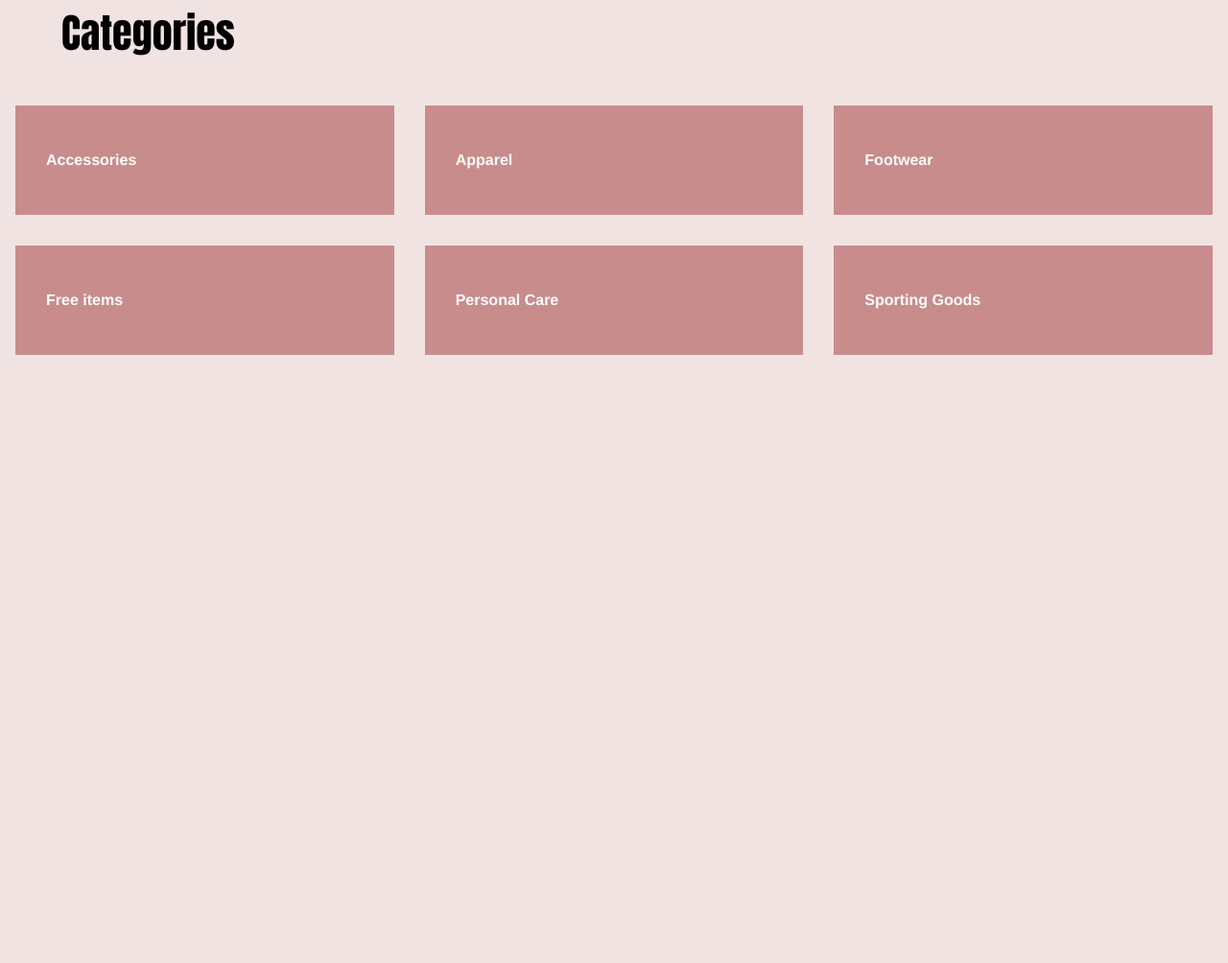
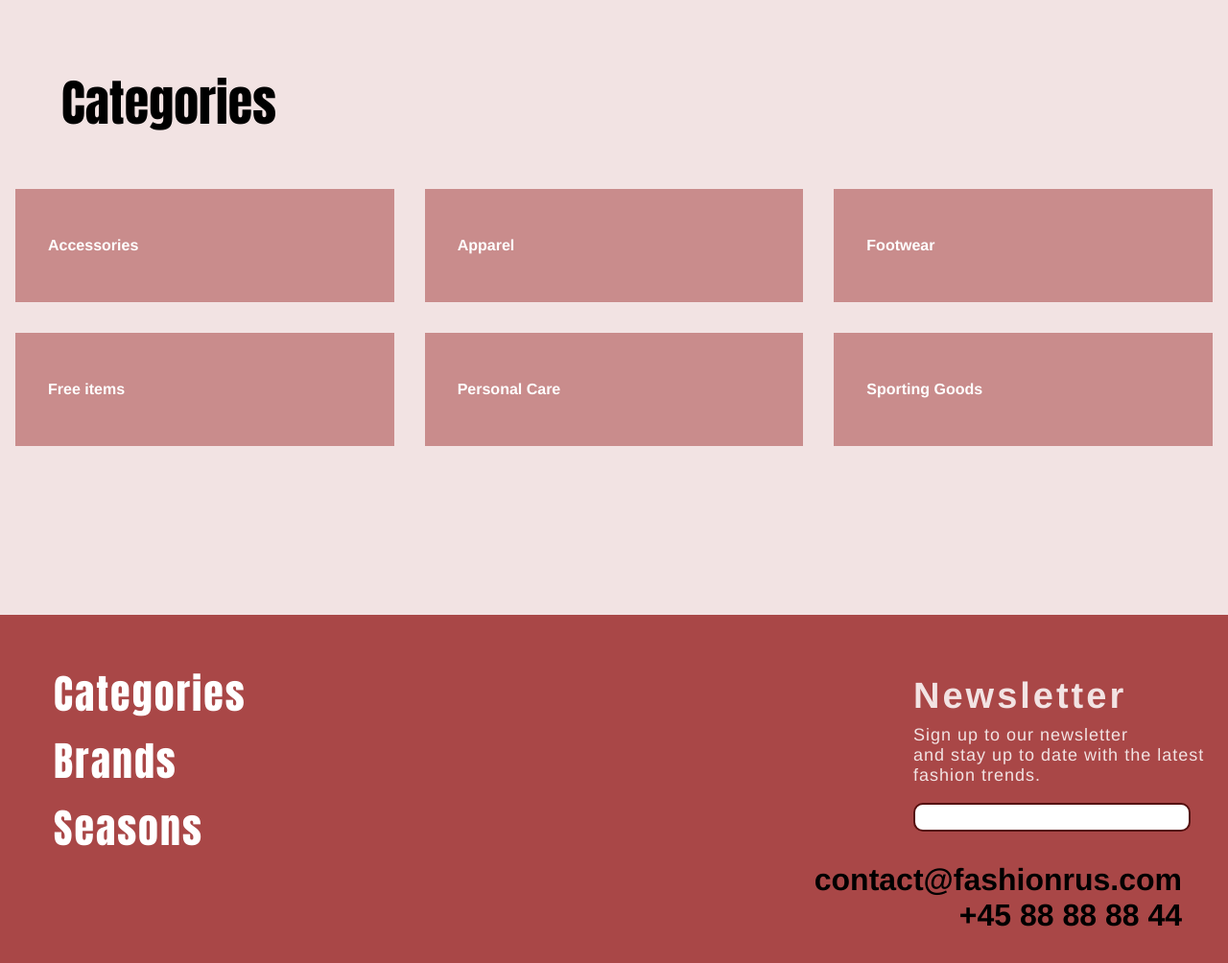
Before and after one commit to kivi0001/statisksite, a plain HTML site: page index.html in a window 1280 px wide. Shown: the part 252-1256 px from the top of the page at 96% size. Before the commit the page ends 800 px from the top, so only its background shows below. Drawn offline with Linux system fonts and the light colour scheme.

Commit message:
færdig global style og opstart af produktliste

```diff
--- a/css/landing.css
+++ b/css/landing.css
@@ -1,6 +1,6 @@
 .category_list_container{
     display: grid;
-    grid-template-columns: 1fr 1fr 1fr;
+    Grid-template-columns: repeat(auto-fit, minmax(400px, 1fr));
 }
 
 .category_list_container a{
@@ -11,4 +11,10 @@
     margin: 1em;
     padding: 3rem 0rem 3rem 2rem;
     color: white;
+    border: 2px solid #C98C8C;
 }
+
+.category_list_container a:hover{
+    color:  #540E0E;
+    border: 2px solid #540E0E;
+}
--- a/css/style.css
+++ b/css/style.css
@@ -4,8 +4,13 @@ body{
     background-color: #F2E3E3;
 }
 
+header{
+    border-bottom: 1px solid black;
+    padding: 2em 1em 2em 1em;
+}
+
 header img{
-    width: 8%;
+    max-width: 150px;
     height: auto;
 }
 
@@ -18,6 +23,7 @@ header img{
 .menupunkter{
     display: flex;
     justify-content: flex-end;
+    flex-wrap: wrap;
 }
 
 .menupunkter a{
@@ -38,7 +44,72 @@ header img{
 
 h1{
     font-family: Impact, Haettenschweiler, 'Arial Narrow Bold', sans-serif;
-    font-size: 42px;
+    font-size: 52px;
     margin-left: 5%;
     margin-top: 8rem;
 }
+
+h2{
+    font-family:'Franklin Gothic Medium', 'Arial Narrow', Arial, sans-serif;
+    font-size: 38px;
+    letter-spacing: 3px;
+    color: #F2E3E3;
+    margin-bottom: 0;
+}
+
+h3{
+    font-family: 'Franklin Gothic Medium', 'Arial Narrow', Arial, sans-serif;
+    font-size: 32px;
+    margin: 0;
+}
+
+footer{
+    display: grid;
+    grid-template-columns: repeat(auto-fit, minmax(400px, 1fr));
+    margin-top: 10em;
+    padding: 2em 1em 2em 1em;
+    background-color: #A94747;
+}
+
+.footer-menupunkter{
+    display: grid;
+}
+
+.footer-menupunkter a{
+    color: white;
+    font-family: Impact, Haettenschweiler, 'Arial Narrow Bold', sans-serif;
+    font-size: 42px;
+    letter-spacing: 2px;
+    line-height: 70px;
+    text-decoration-line: none;
+}
+
+.footer-menupunkter a:hover{
+    text-decoration-line: underline;
+    color: #540E0E;
+}
+
+.newsletter{
+    margin-left: 50%;
+    margin-bottom: 2em;
+}
+
+.newsletter p{
+    margin-top: 0.5em;
+    color: #F2E3E3;
+    font-family: 'Franklin Gothic Medium', 'Arial Narrow', Arial, sans-serif;
+    font-size: 18px;
+    letter-spacing: 1px;
+}
+
+input{
+    width: 90%;
+    height: 24px;
+    border: 2px solid #540E0E;
+    border-radius: 10px;
+}
+
+.contact{
+    padding-right: 2em;
+    text-align: end;
+}
--- a/index.html
+++ b/index.html
@@ -12,7 +12,7 @@
       <nav class="menu">
         <img class="logo" src="assets/newpug-kopi.svg" alt="placeholder logo" />
         <ul class="menupunkter">
-          <a href="productlist.html">Categories</a>
+          <a href="index.html">Categories</a>
           <a href="productlist.html">Brands</a>
           <a href="productlist.html">Seasons</a>
         </ul>
@@ -29,6 +29,28 @@
         <a href="productlist.html">Sporting Goods</a>
       </section>
     </main>
-    <footer></footer>
+    <footer>
+      <nav class="footer-menu">
+        <ul class="footer-menupunkter">
+          <a href="index.html">Categories</a>
+          <a href="productlist.html">Brands</a>
+          <a href="productlist.html">Seasons</a>
+        </ul>
+      </nav>
+      <section class="news-and-contact">
+        <div class="newsletter">
+          <h2>Newsletter</h2>
+          <p>
+            Sign up to our newsletter <br />
+            and stay up to date with the latest fashion trends.
+          </p>
+          <input type="text" class="email-input" />
+        </div>
+        <div class="contact">
+          <h3>contact@fashionrus.com</h3>
+          <h3>+45 88 88 88 44</h3>
+        </div>
+      </section>
+    </footer>
   </body>
 </html>
```
Also changed, not shown: js/script.js (deleted, +0 -19 lines), practice.html (deleted, +0 -13 lines), productlist.html (+79 -6 lines), css/productlist.css (added).
